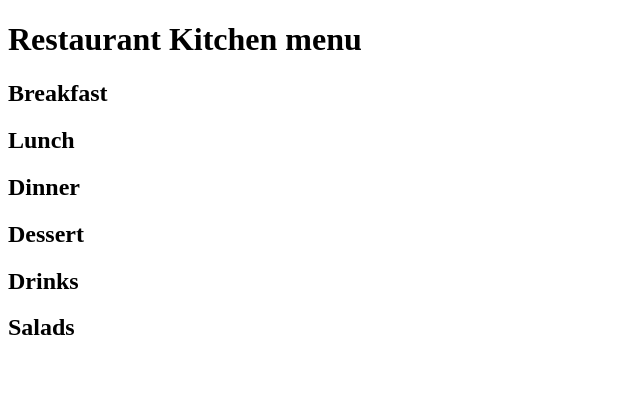
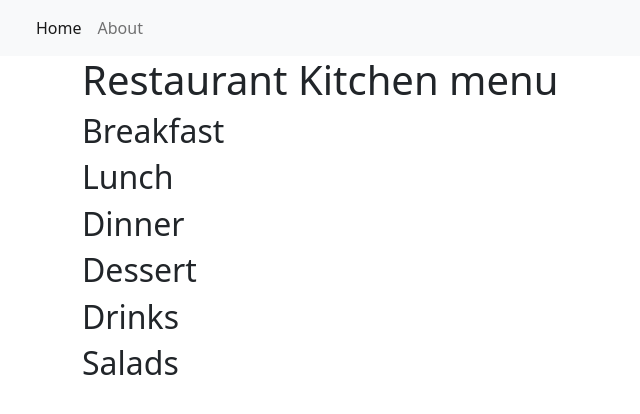
Before and after one commit to Hasan082/Restaurant-Kitchen-Web-App-with-Python-Django, a Django app: page / in a window 1280 px wide. Shown: the top 414 px of the page, without its empty margins (0-640 px from the left). Run offline with Django 4.2, Linux system fonts and the light colour scheme; data that the repository does not hold is empty; some libraries are stand-ins or nearby versions.

Commit message:
[ADDED] Bootsrp added and home design

```diff
--- a/kitchenapp/settings.py
+++ b/kitchenapp/settings.py
@@ -55,7 +55,7 @@ ROOT_URLCONF = 'kitchenapp.urls'
 TEMPLATES = [
     {
         'BACKEND': 'django.template.backends.django.DjangoTemplates',
-        'DIRS': [],
+        'DIRS': ['templates'],
         'APP_DIRS': True,
         'OPTIONS': {
             'context_processors': [
--- a/restaurant_kitchen_app/templates/index.html
+++ b/restaurant_kitchen_app/templates/index.html
@@ -1,13 +1,13 @@
-<!DOCTYPE html>
-<html lang="en">
-<head>
-    <meta charset="UTF-8">
-    <meta name="viewport" content="width=device-width, initial-scale=1.0">
-    <title>Restaurant Kitchen menu</title>
-</head>
+{% extends 'base.html' %}
+{% load static %}
+{% block title %}Home{% endblock %}
+{% block content %}
 <body>
+    <div class="container">
+        <div class="row">
+            <div class="col-md-12">
                 <h1>Restaurant Kitchen menu</h1>
-    {% for meal in meal %}
+                {% for meal in meals %}
                     <h2>{{ meal.1 }}</h3>
                     {% for item in menu_list %}
                         {% if item.meal_type == meal.0 %}
@@ -23,7 +23,8 @@
                         {% endif %}
                     {% endfor %}
                 {% endfor %}
-    <!-- ToDo -->
-    <!-- https://gale.udemy.com/course/the-python-mega-course/learn/lecture/37843570#overview -->
+            </div>
+        </div>
+    </div>
 </body>
-</html>
+{% endblock %}
--- a/restaurant_kitchen_app/views.py
+++ b/restaurant_kitchen_app/views.py
@@ -10,7 +10,7 @@ class MenuList(generic.ListView):
 
     def get_context_data(self, **kwargs):
         context = super().get_context_data(**kwargs)
-        context['meal'] = meal_types
+        context['meals'] = meal_types
         return context
 
 
--- /dev/null
+++ b/templates/base.html
@@ -0,0 +1,38 @@
+<!DOCTYPE html>
+<html lang="en">
+    <head>
+        <meta charset="utf-8">
+        <meta name="viewport" content="width=device-width, initial-scale=1">
+        <link href="https://cdn.jsdelivr.net/npm/bootstrap@5.2.0-beta1/dist/css/bootstrap.min.css" rel="stylesheet" integrity="sha384-0evHe/X+R7YkIZDRvuzKMRqM+OrBnVFBL6DOitfPri4tjfHxaWutUpFmBp4vmVor" crossorigin="anonymous">
+        <title>{% block title %}{% endblock %}</title>
+    </head>
+    <body>
+        <nav class="navbar navbar-expand-lg bg-light">
+            <div class="container-fluid">
+                    <a class="navbar-brand" href="#"></a>
+
+                    <button class="navbar-toggler" type="button" data-bs-toggle="collapse" data-bs-target="#navbarNav" aria-controls="navbarNav" aria-expanded="false" aria-label="Toggle navigation">
+                         <span class="navbar-toggler-icon"></span>
+                    </button>
+                <div class="collapse navbar-collapse" id="navbarNav">
+                    <ul class="navbar-nav">
+                         <li class="nav-item">
+                            <a class="nav-link active" aria-current="page" href="{% url 'index' %}">Home</a>
+                        </li>
+                        <li class="nav-item">
+                            <a class="nav-link" aria-current="page" href="{% url 'index' %}">About</a>
+                        </li>
+                    </ul>
+                </div>
+            </div>
+        </nav>
+
+        {% block content %}
+        {% endblock content %}
+
+        <!-- JavaScript Bundle with Popper -->
+        <script src="https://code.jquery.com/jquery-2.1.3.min.js"></script>
+        <script src="https://cdn.jsdelivr.net/npm/bootstrap@5.2.0-beta1/dist/js/bootstrap.bundle.min.js" integrity="sha384-pprn3073KE6tl6bjs2QrFaJGz5/SUsLqktiwsUTF55Jfv3qYSDhgCecCxMW52nD2" crossorigin="anonymous"></script>
+
+    </body>
+</html>
```
Also changed, not shown: restaurant_kitchen_app/templates/menu_details.html (+5 -8 lines), 1 other file. Lines whose indentation alone changed are shown as unchanged.
